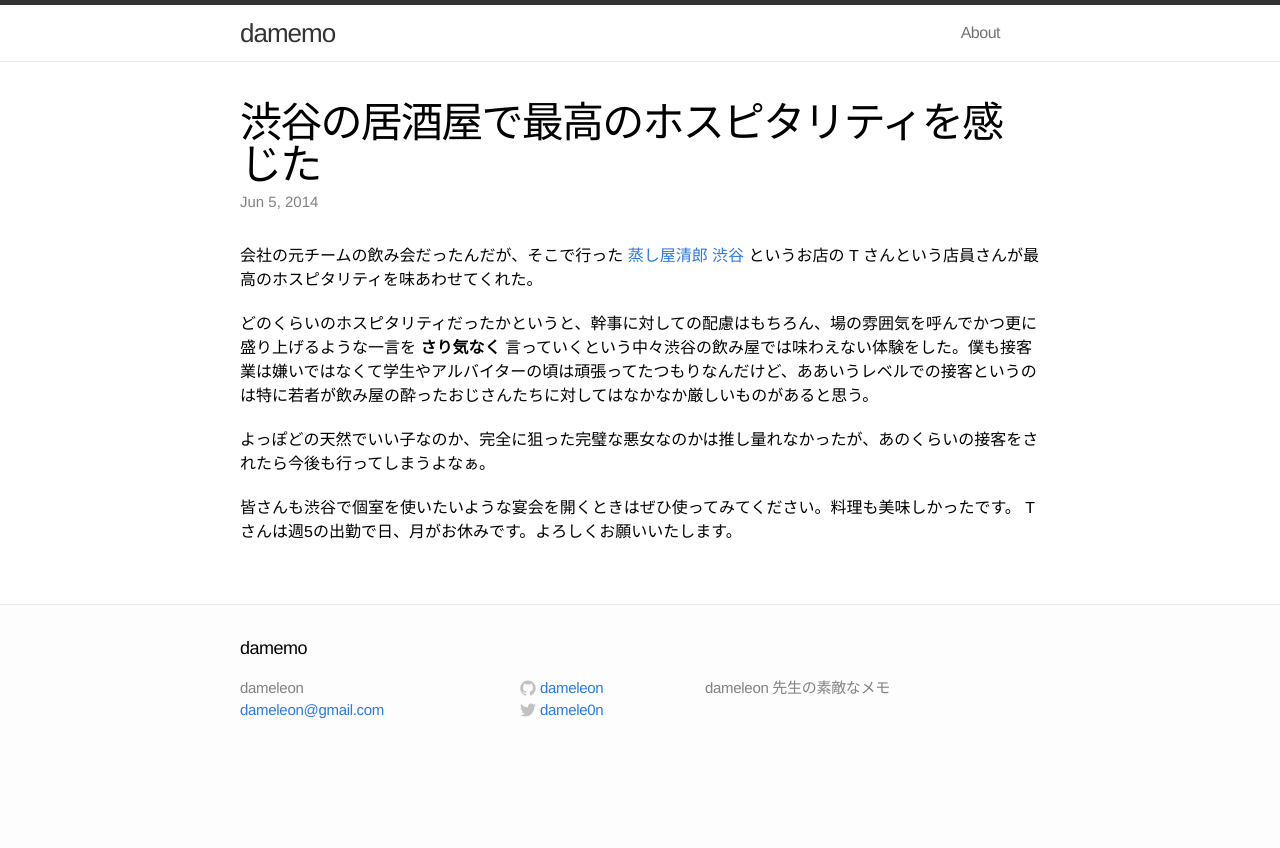
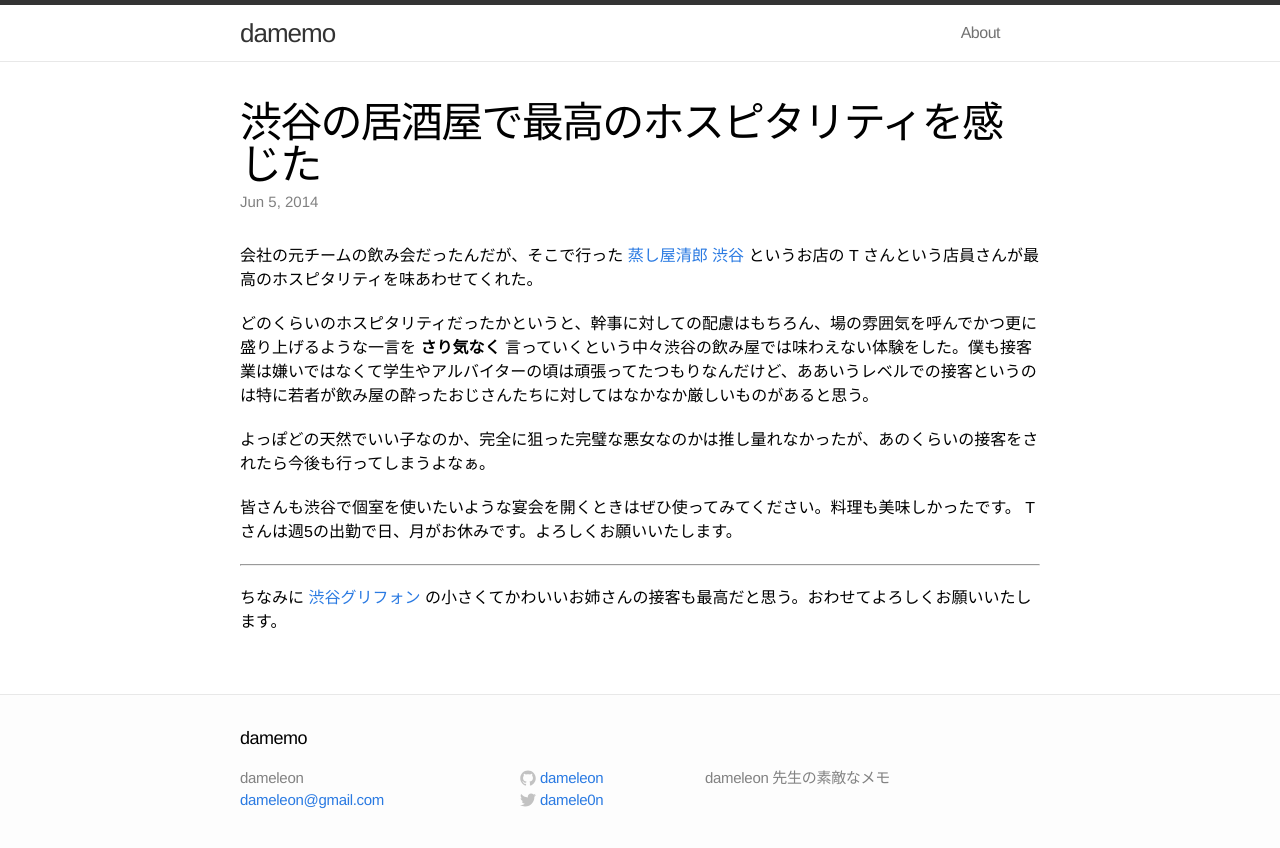
Before and after one commit to dameleon/dameleon.github.io, a Jekyll site: the page built from _posts/2014-06-05-hospitality.md, in a window 1280 px wide. Shown: the top 848 px of the page. Built offline with Jekyll 4.4.1, drawn with Linux system fonts in a browser that asks for light colours.

Commit message:
Update 20140605

```diff
--- a/_posts/2014-06-05-hospitality.md
+++ b/_posts/2014-06-05-hospitality.md
@@ -13,4 +13,8 @@ categories: trashy
 
 皆さんも渋谷で個室を使いたいような宴会を開くときはぜひ使ってみてください。料理も美味しかったです。 T さんは週5の出勤で日、月がお休みです。よろしくお願いいたします。
 
+-------------------
+
+ちなみに [渋谷グリフォン](http://beer-dining-the-griffon.com/) の小さくてかわいいお姉さんの接客も最高だと思う。おわせてよろしくお願いいたします。
+
 [link]: http://mushiyaseiro-shibuya.com/
```
